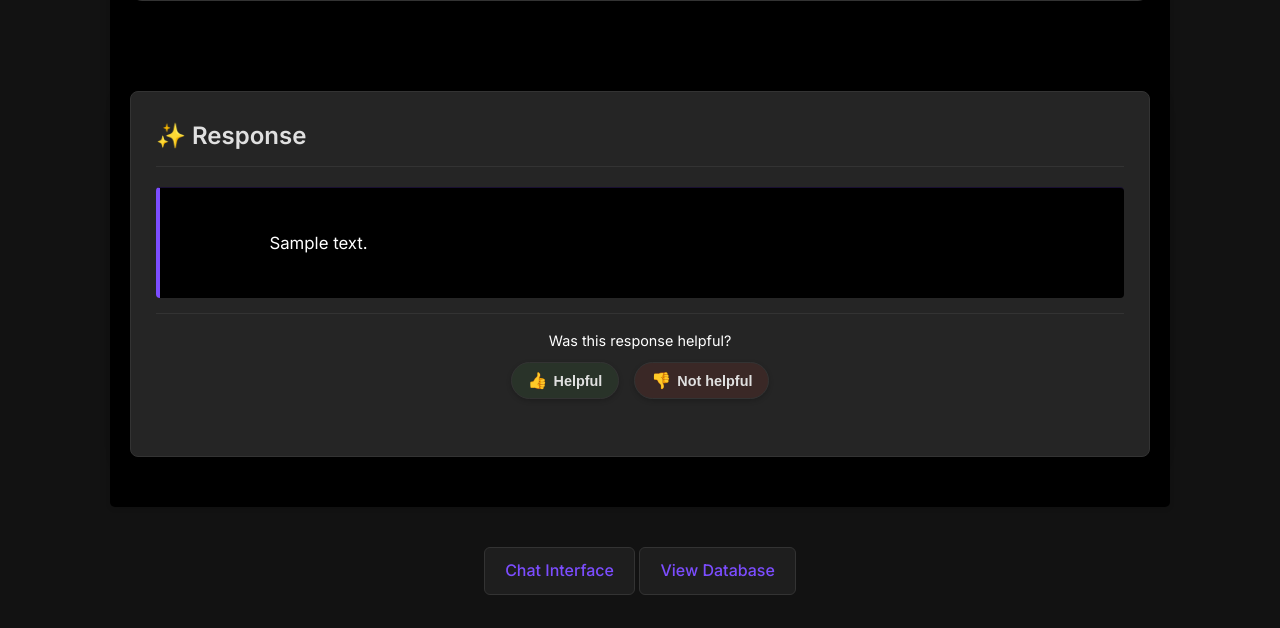
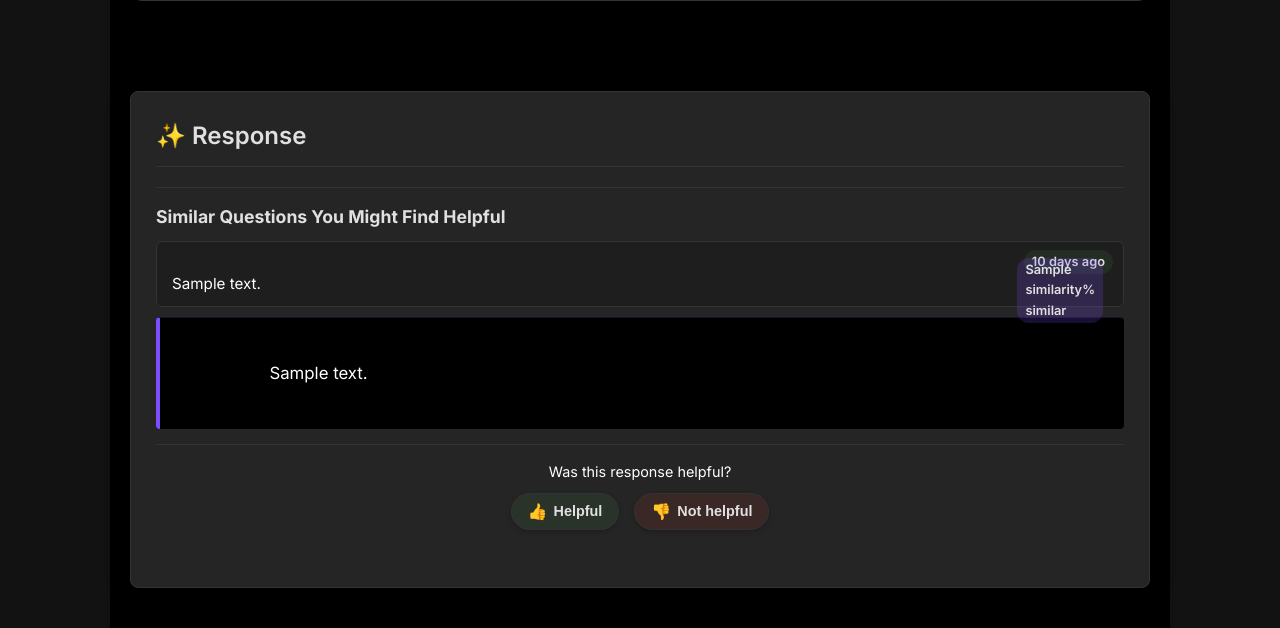
Before and after one commit to adrienmarjollet/my-progress-tracking, a Flask app: template templates/index.html in a window 1280 px wide. Shown: the part 698-1326 px from the top of the page. Before the commit the page ends 1293 px from the top, so only its background shows below. Run offline with Flask 2, Linux system fonts and the light colour scheme; the template is opened without the code that fills it: most values are stand-ins (such as "Sample title", 1, 10 or a date in 2020); some libraries are stand-ins or nearby versions.

Commit message:
ENH PREVIOUS QUESITON SIMILAR

```diff
--- a/templates/index.html
+++ b/templates/index.html
@@ -466,6 +466,71 @@
             padding: 0.5em;
             text-align: center;
         }
+
+        /* Add styles for similar questions */
+        .similar-questions {
+            margin-top: 20px;
+            padding-top: 15px;
+            border-top: 1px solid var(--border-color);
+        }
+
+        .similar-questions h3 {
+            font-size: 1.1rem;
+            color: var(--accent-color);
+            margin-bottom: 10px;
+        }
+
+        .similar-questions-list {
+            list-style: none;
+            padding: 0;
+        }
+
+        .similar-question-item {
+            background-color: var(--bg-secondary);
+            border: 1px solid var(--border-color);
+            border-radius: 6px;
+            padding: 10px 15px;
+            margin-bottom: 8px;
+            position: relative;
+            padding-top: 30px; /* Increased padding to make room for meta information */
+        }
+
+        .similarity-score {
+            position: absolute;
+            top: 8px;
+            right: 10px;
+            background-color: rgba(124, 77, 255, 0.2);
+            color: var(--accent-color);
+            padding: 2px 8px;
+            border-radius: 12px;
+            font-size: 0.8rem;
+            font-weight: 600;
+        }
+
+        .similar-question-text {
+            padding-right: 70px; /* Make room for the score */
+            color: var(--text-primary);
+            font-size: 0.95rem;
+        }
+
+        /* Updated styles for similar questions with time elapsed on the left */
+        .similar-question-meta {
+            position: absolute;
+            top: 8px;
+            right: 10px;
+            display: flex;
+            gap: 10px;
+            align-items: center;
+        }
+
+        .time-elapsed {
+            background-color: rgba(76, 175, 80, 0.1);
+            color: var(--success-color);
+            padding: 2px 8px;
+            border-radius: 12px;
+            font-size: 0.8rem;
+            font-weight: 600;
+        }
     </style>
     <!-- Configure MathJax for dark theme compatibility -->
     <script>
@@ -577,18 +642,49 @@
             {% if answer %}
             <div class="answer">
                 <h2>✨ Response</h2>
+
+                <!-- Similar questions section with days elapsed -->
+                {% if similar_questions %}
+                <div class="similar-questions">
+                    <h3>Similar Questions You Might Find Helpful</h3>
+                    <ul class="similar-questions-list">
+                        {% for question in similar_questions %}
+                        <li class="similar-question-item">
+                            <div class="similar-question-meta">
+                                <!-- Swapped order: time elapsed now comes before similarity score -->
+                                {% if question.days_elapsed is not none %}
+                                <span class="time-elapsed">
+                                    {% if question.days_elapsed == 0 %}
+                                    Today
+                                    {% elif question.days_elapsed == 1 %}
+                                    Yesterday
+                                    {% else %}
+                                    {{ question.days_elapsed }} days ago
+                                    {% endif %}
+                                </span>
+                                {% endif %}
+                                <span class="similarity-score">{{ question.similarity }}% similar</span>
+                            </div>
+                            <div class="similar-question-text">{{ question.text }}</div>
+                        </li>
+                        {% endfor %}
+                    </ul>
+                </div>
+                {% endif %}
+
+                <!-- Answer content moved below similar questions -->
                 <div class="answer-content">
                     {{ answer|safe }}
                 </div>
 
-                <!-- Add feedback section -->
+                <!-- Feedback section remains at the bottom -->
                 <div class="feedback-container">
                     <div class="feedback-text">Was this response helpful?</div>
                     <div class="feedback-buttons">
-                        <button class="feedback-btn feedback-btn-helpful" onclick="submitFeedback({question_id }, 1)">
+                        <button class="feedback-btn feedback-btn-helpful" onclick="submitFeedback({{ question_id }}, 1)">
                             <span class="feedback-icon">👍</span> Helpful
                         </button>
-                        <button class="feedback-btn feedback-btn-not-helpful" onclick="submitFeedback({ question_id }, 0)">
+                        <button class="feedback-btn feedback-btn-not-helpful" onclick="submitFeedback({{ question_id }}, 0)">
                             <span class="feedback-icon">👎</span> Not helpful
                         </button>
                     </div>
```
Also changed, not shown: main.py (+57 -10 lines).
